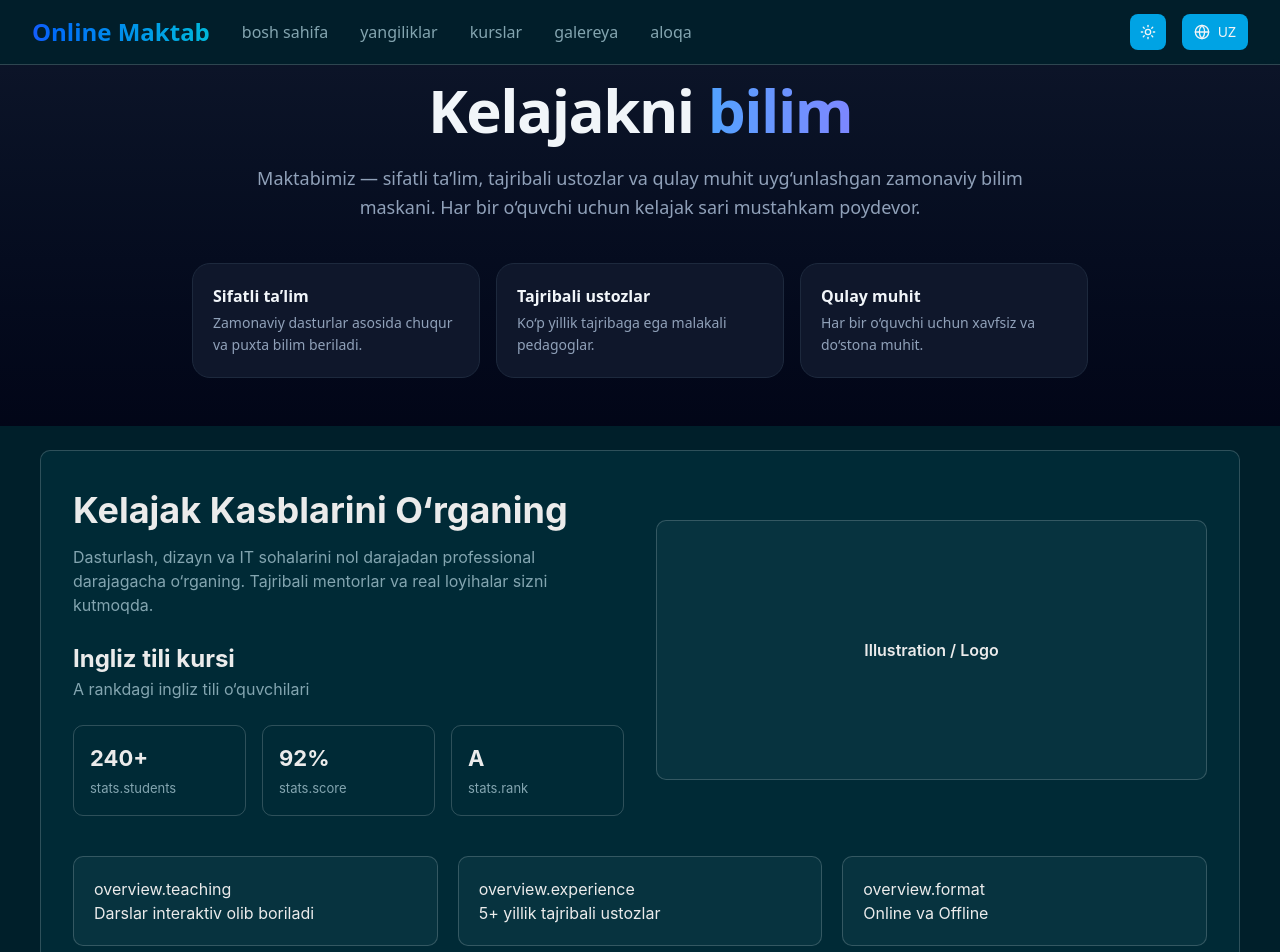
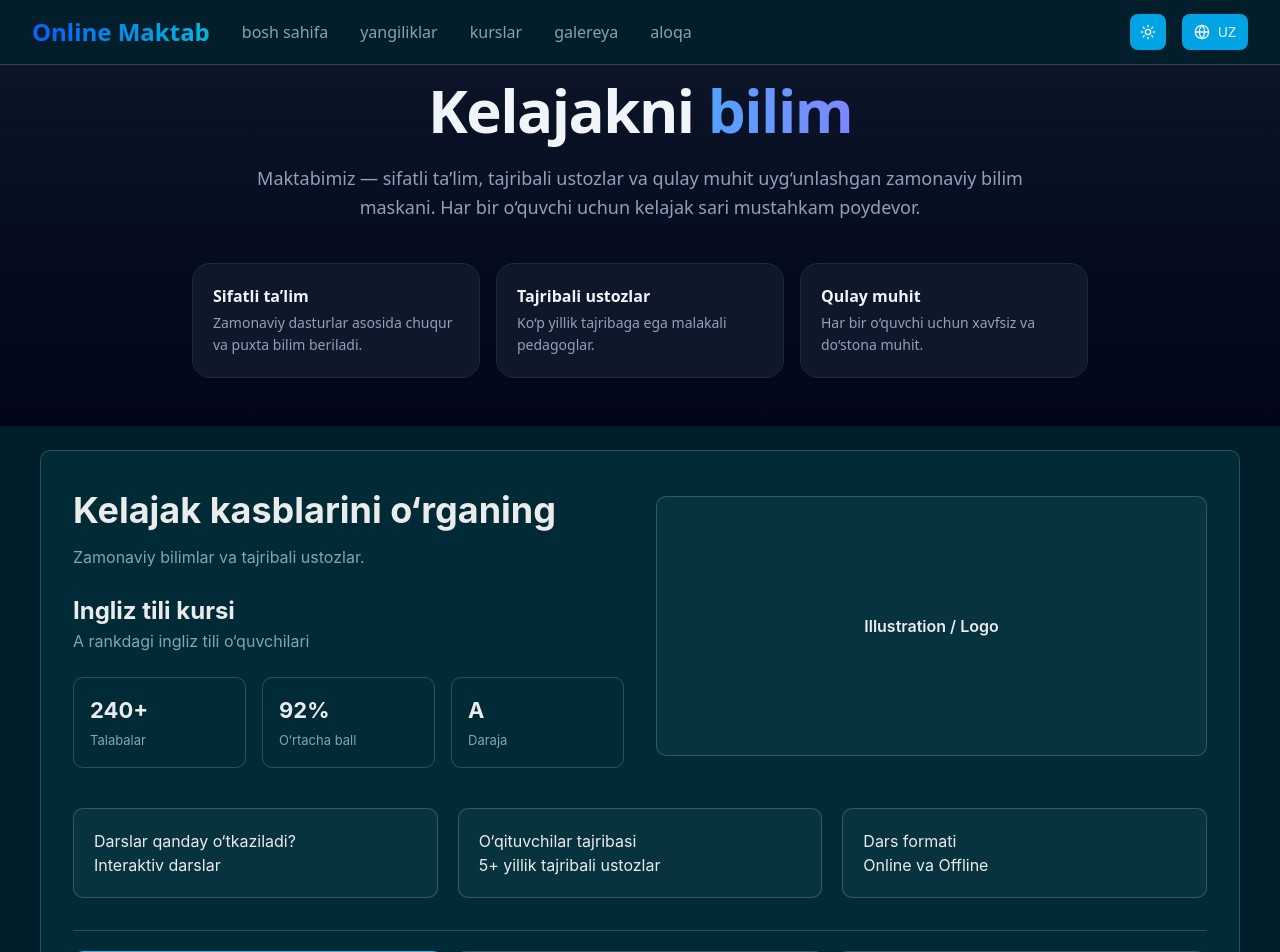
Before and after one commit to uzlitefas/SmartFront, a React (Vite) app: page /gallery in a window 1280 px wide. Shown: the top 952 px of the page. Built offline with nearby package versions, Linux system fonts and the light colour scheme.

Commit message:
RAnkCourses.tsx

```diff
--- /dev/null
+++ b/src/constants/courses.data.ts
@@ -0,0 +1,205 @@
+// courses.data.ts
+
+export type Lang = "uz" | "ru" | "en";
+export type Course = "english" | "math" | "mother";
+export type Stat = "students" | "score" | "rank";
+
+export const coursesData = {
+  hero: {
+    title: {
+      uz: "Kelajak kasblarini o‘rganing",
+      ru: "Осваивайте профессии будущего",
+      en: "Learn the professions of the future",
+    },
+    description: {
+      uz: "Zamonaviy bilimlar va tajribali ustozlar.",
+      ru: "Современные знания и опытные преподаватели.",
+      en: "Modern knowledge and experienced mentors.",
+    },
+  },
+
+  statsLabel: {
+    students: {
+      uz: "Talabalar",
+      ru: "Студенты",
+      en: "Students",
+    },
+    score: {
+      uz: "O‘rtacha ball",
+      ru: "Средний балл",
+      en: "Average score",
+    },
+    rank: {
+      uz: "Daraja",
+      ru: "Уровень",
+      en: "Rank",
+    },
+  },
+
+  overviewTitle: {
+    teaching: {
+      uz: "Darslar qanday o‘tkaziladi?",
+      ru: "Как проходят занятия?",
+      en: "How are the lessons conducted?",
+    },
+    experience: {
+      uz: "O‘qituvchilar tajribasi",
+      ru: "Опыт преподавателей",
+      en: "Teachers’ experience",
+    },
+    format: {
+      uz: "Dars formati",
+      ru: "Формат занятий",
+      en: "Lesson format",
+    },
+  },
+
+  courses: {
+    english: {
+      title: {
+        uz: "Ingliz tili kursi",
+        ru: "Курс английского языка",
+        en: "English Course",
+      },
+      shortDescription: {
+        uz: "A rankdagi ingliz tili o‘quvchilari",
+        ru: "Ученики английского языка уровня A",
+        en: "A-rank English students",
+      },
+      students: 240,
+      averageScore: 92,
+      details: {
+        students: {
+          uz: "IELTS va CEFR ga tayyorlanadi",
+          ru: "Подготовка к IELTS и CEFR",
+          en: "Preparation for IELTS and CEFR",
+        },
+        score: {
+          uz: "Doimiy yuqori natijalar",
+          ru: "Стабильно высокие результаты",
+          en: "Consistently high results",
+        },
+        rank: {
+          uz: "Eng kuchli guruh",
+          ru: "Самая сильная группа",
+          en: "Top-performing group",
+        },
+      },
+      overview: {
+        teaching: {
+          uz: "Interaktiv darslar",
+          ru: "Интерактивные занятия",
+          en: "Interactive lessons",
+        },
+        experience: {
+          uz: "5+ yillik tajribali ustozlar",
+          ru: "Преподаватели с опытом 5+ лет",
+          en: "Teachers with 5+ years experience",
+        },
+        format: {
+          uz: "Online va Offline",
+          ru: "Онлайн и офлайн",
+          en: "Online and Offline",
+        },
+      },
+    },
+
+    math: {
+      title: {
+        uz: "Matematika kursi",
+        ru: "Курс математики",
+        en: "Mathematics Course",
+      },
+      shortDescription: {
+        uz: "A rankdagi matematika o‘quvchilari",
+        ru: "Ученики математики уровня A",
+        en: "A-rank math students",
+      },
+      students: 180,
+      averageScore: 95,
+      details: {
+        students: {
+          uz: "Olimpiada va testlar",
+          ru: "Олимпиады и тесты",
+          en: "Olympiads and tests",
+        },
+        score: {
+          uz: "Eng yuqori o‘rtacha ball",
+          ru: "Самый высокий средний балл",
+          en: "Highest average score",
+        },
+        rank: {
+          uz: "Analitik fikrlash",
+          ru: "Аналитическое мышление",
+          en: "Strong analytical thinking",
+        },
+      },
+      overview: {
+        teaching: {
+          uz: "Masalalar orqali tushuntirish",
+          ru: "Обучение через задачи",
+          en: "Teaching through problem solving",
+        },
+        experience: {
+          uz: "Olimpiada murabbiylari",
+          ru: "Тренеры олимпиад",
+          en: "Olympiad coaches",
+        },
+        format: {
+          uz: "Kichik guruhlar",
+          ru: "Малые группы",
+          en: "Small groups",
+        },
+      },
+    },
+
+    mother: {
+      title: {
+        uz: "Ona tili",
+        ru: "Родной язык",
+        en: "Mother Tongue",
+      },
+      shortDescription: {
+        uz: "A rankdagi ona tili o‘quvchilari",
+        ru: "Ученики родного языка уровня A",
+        en: "A-rank native language students",
+      },
+      students: 300,
+      averageScore: 90,
+      details: {
+        students: {
+          uz: "Savodxonlik rivojlanadi",
+          ru: "Развитие грамотности",
+          en: "Literacy improvement",
+        },
+        score: {
+          uz: "Barqaror natijalar",
+          ru: "Стабильные результаты",
+          en: "Stable results",
+        },
+        rank: {
+          uz: "Keng dastur",
+          ru: "Широкая программа",
+          en: "Comprehensive program",
+        },
+      },
+      overview: {
+        teaching: {
+          uz: "Matn tahlili va yozma ishlar",
+          ru: "Анализ текста и письма",
+          en: "Text analysis and writing",
+        },
+        experience: {
+          uz: "Tajribali filologlar",
+          ru: "Опытные филологи",
+          en: "Experienced philologists",
+        },
+        format: {
+          uz: "Doimiy nazorat",
+          ru: "Постоянный контроль",
+          en: "Continuous assessment",
+        },
+      },
+    },
+  },
+} as const;
--- a/src/constants/updateRank.ts
+++ b/src/constants/updateRank.ts
@@ -1,63 +1,76 @@
-const styles: Record<string, React.CSSProperties> = {
-  page: {
-    padding: "20px 16px",
-    background: "var(--background)",
-    fontFamily: "Inter, system-ui, sans-serif",
+// courses.data.ts
+
+export type Course = "english" | "math" | "mother";
+export type Stat = "students" | "score" | "rank";
+
+export const coursesContent = {
+  hero: {
+    title: "Kelajak kasblarini o‘rganing",
+    description: "Zamonaviy bilimlar, tajribali ustozlar va real natijalar.",
   },
 
-  card: {
-    maxWidth: 900,
-    margin: "0 auto",
-    height: "420px", // 👈 MUHIM
-    display: "flex",
-    flexDirection: "column",
-    borderRadius: "var(--radius)",
-    background: "var(--card)",
-    border: "1px solid var(--border)",
+  statsLabel: {
+    students: "Talabalar",
+    score: "O‘rtacha ball",
+    rank: "Daraja",
   },
 
-  /* 🔼 CONTENT SCROLL */
-  content: {
-    flex: 1,
-    padding: 20,
-    overflowY: "auto", // 👈 MUHIM
+  overviewTitle: {
+    teaching: "Darslar qanday o‘tkaziladi?",
+    experience: "O‘qituvchilar tajribasi",
+    format: "Dars formati",
   },
 
-  title: {
-    margin: "0 0 6px",
-    fontSize: 16,
-    fontWeight: 600,
+  courses: {
+    english: {
+      title: "Ingliz tili kursi",
+      shortDescription: "A rankdagi ingliz tili o‘quvchilari",
+      students: 240,
+      averageScore: 92,
+      details: {
+        students: "IELTS va CEFR imtihonlariga tayyorlanadi",
+        score: "Natijalar doimiy yuqori darajada",
+        rank: "Eng faol va kuchli guruh",
+      },
+      overview: {
+        teaching: "Darslar interaktiv olib boriladi",
+        experience: "5+ yillik tajribali ustozlar",
+        format: "Online va Offline",
+      },
     },
 
-  description: {
-    marginBottom: 12,
-    fontSize: 14,
-    color: "var(--muted-foreground)",
+    math: {
+      title: "Matematika kursi",
+      shortDescription: "A rankdagi matematika o‘quvchilari",
+      students: 180,
+      averageScore: 95,
+      details: {
+        students: "Olimpiada va testlarga tayyorlov",
+        score: "Eng yuqori o‘rtacha ball",
+        rank: "Analitik fikrlash kuchli",
+      },
+      overview: {
+        teaching: "Masalalar orqali tushuntirish",
+        experience: "Olimpiada murabbiylari",
+        format: "Kichik guruhlar",
+      },
     },
 
-  item: {
-    padding: "10px 12px",
-    borderRadius: "var(--radius)",
-    background: "var(--accent)",
-    marginBottom: 8,
-    fontSize: 14,
+    mother: {
+      title: "Ona tili",
+      shortDescription: "A rankdagi ona tili o‘quvchilari",
+      students: 300,
+      averageScore: 90,
+      details: {
+        students: "Savodxonlik rivojlanadi",
+        score: "Barqaror natijalar",
+        rank: "Keng dastur",
       },
-
-  /* 🔽 BOTTOM FIXED */
-  selectorRow: {
-    display: "flex",
-    gap: 10,
-    padding: 12,
-    borderTop: "1px solid var(--border)",
-    background: "var(--card)",
+      overview: {
+        teaching: "Matn tahlili va yozma ishlar",
+        experience: "Tajribali filologlar",
+        format: "Doimiy nazorat",
       },
-
-  selector: {
-    flex: 1,
-    padding: "10px 12px",
-    borderRadius: "var(--radius)",
-    border: "none",
-    cursor: "pointer",
-    fontSize: 14,
     },
-};
+  },
+} as const;
--- a/src/feature/main/course/RankCourses.tsx
+++ b/src/feature/main/course/RankCourses.tsx
@@ -1,73 +1,55 @@
+"use client";
+
 import { useState, type CSSProperties } from "react";
 import { useTranslation } from "react-i18next";
+import { coursesData } from "@/constants/courses.data";
 
 /* ================= TYPES ================= */
 
-type Course = "english" | "math" | "mother";
-type Stat = "students" | "score" | "rank";
-
-interface CourseData {
-  students: number;
-  averageScore: number;
-}
-
-/* ================= DATA (FAQAT RAQAMLAR) ================= */
-
-const courseData: Record<Course, CourseData> = {
-  english: {
-    students: 240,
-    averageScore: 92,
-  },
-  math: {
-    students: 180,
-    averageScore: 95,
-  },
-  mother: {
-    students: 300,
-    averageScore: 90,
-  },
-};
+type Course = keyof typeof coursesData.courses;
+type Stat = keyof typeof coursesData.statsLabel;
+type Lang = "uz" | "ru" | "en";
 
 /* ================= COMPONENT ================= */
 
 export default function ARankCourses() {
-  const { t } = useTranslation();
+  const { i18n } = useTranslation();
+  const lang = i18n.language as Lang;
 
   const [activeCourse, setActiveCourse] = useState<Course>("english");
   const [activeStat, setActiveStat] = useState<Stat | null>(null);
 
-  const data = courseData[activeCourse];
+  const course = coursesData.courses[activeCourse];
 
   return (
     <section style={styles.page}>
       <div style={styles.card}>
-        {/* TOP GRID */}
+        {/* ================= TOP GRID ================= */}
         <div style={styles.topGrid}>
           {/* LEFT */}
           <div>
-            <h2 style={styles.heroTitle}>{t("hero.titleLine1")}</h2>
-            <p style={styles.heroDesc}>{t("hero.description")}</p>
+            <h2 style={styles.heroTitle}>{coursesData.hero.title[lang]}</h2>
 
-            <h3 style={styles.title}>{t(`${activeCourse}.title`)}</h3>
+            <p style={styles.heroDesc}>{coursesData.hero.description[lang]}</p>
 
-            <p style={styles.description}>
-              {t(`${activeCourse}.shortDescription`)}
-            </p>
+            <h3 style={styles.title}>{course.title[lang]}</h3>
 
-            {/* STATS */}
+            <p style={styles.description}>{course.shortDescription[lang]}</p>
+
+            {/* ================= STATS ================= */}
             <div style={styles.stats}>
-              {(["students", "score", "rank"] as Stat[]).map((stat) => (
+              {(Object.keys(coursesData.statsLabel) as Stat[]).map((stat) => (
                 <StatCard
                   key={stat}
-                  label={t(`stats.${stat}`)}
+                  label={coursesData.statsLabel[stat][lang]}
                   value={
                     stat === "students"
-                      ? `${data.students}+`
+                      ? `${course.students}+`
                       : stat === "score"
-                        ? `${data.averageScore}%`
+                        ? `${course.averageScore}%`
                         : "A"
                   }
-                  detail={t(`${activeCourse}.details.${stat}`)}
+                  detail={course.details[stat][lang]}
                   active={activeStat === stat}
                   onClick={() =>
                     setActiveStat(activeStat === stat ? null : stat)
@@ -81,44 +63,43 @@ export default function ARankCourses() {
           <div style={styles.imageBox}>Illustration / Logo</div>
         </div>
 
-        {/* OVERVIEW */}
+        {/* ================= OVERVIEW ================= */}
         <div style={styles.overview}>
-          <OverviewItem
-            title={t("overview.teaching")}
-            text={t(`${activeCourse}.overview.teaching`)}
-          />
-          <OverviewItem
-            title={t("overview.experience")}
-            text={t(`${activeCourse}.overview.experience`)}
-          />
-          <OverviewItem
-            title={t("overview.format")}
-            text={t(`${activeCourse}.overview.format`)}
-          />
+          {(
+            Object.keys(coursesData.overviewTitle) as Array<
+              keyof typeof coursesData.overviewTitle
+            >
+          ).map((key) => (
+            <OverviewItem
+              key={key}
+              title={coursesData.overviewTitle[key][lang]}
+              text={course.overview[key][lang]}
+            />
+          ))}
         </div>
 
-        {/* SWITCH */}
+        {/* ================= SWITCH ================= */}
         <div style={styles.switch}>
-          {(Object.keys(courseData) as Course[]).map((course) => (
+          {(Object.keys(coursesData.courses) as Course[]).map((courseKey) => (
             <button
-              key={course}
+              key={courseKey}
               onClick={() => {
-                setActiveCourse(course);
+                setActiveCourse(courseKey);
                 setActiveStat(null);
               }}
               style={{
                 ...styles.switchBtn,
                 background:
-                  activeCourse === course
+                  activeCourse === courseKey
                     ? "var(--primary)"
                     : "var(--secondary)",
                 color:
-                  activeCourse === course
+                  activeCourse === courseKey
                     ? "var(--primary-foreground)"
                     : "var(--secondary-foreground)",
               }}
             >
-              {t(`${course}.title`)}
+              {coursesData.courses[courseKey].title[lang]}
             </button>
           ))}
         </div>
```
Lines whose indentation alone changed are shown as unchanged.
